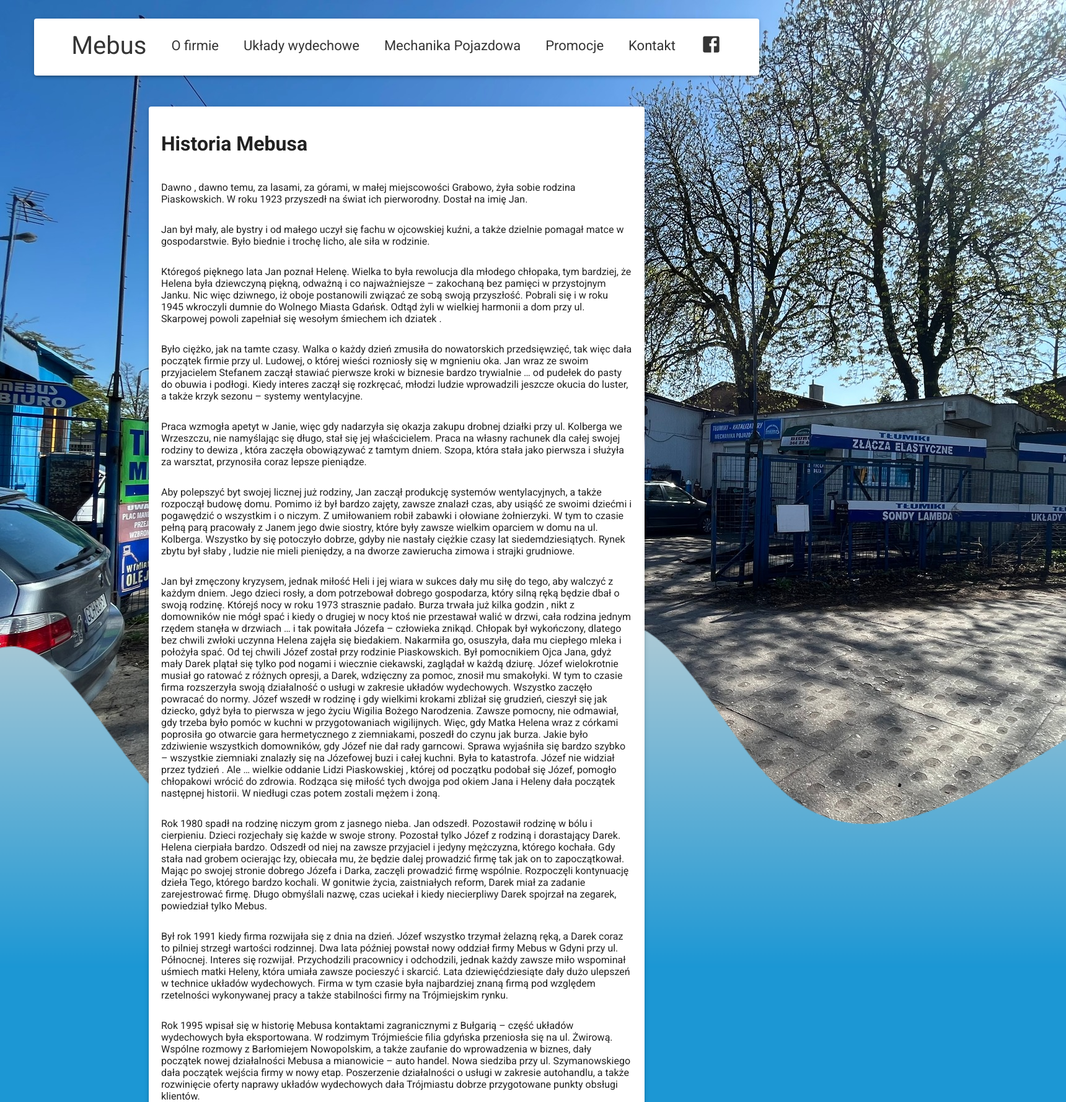
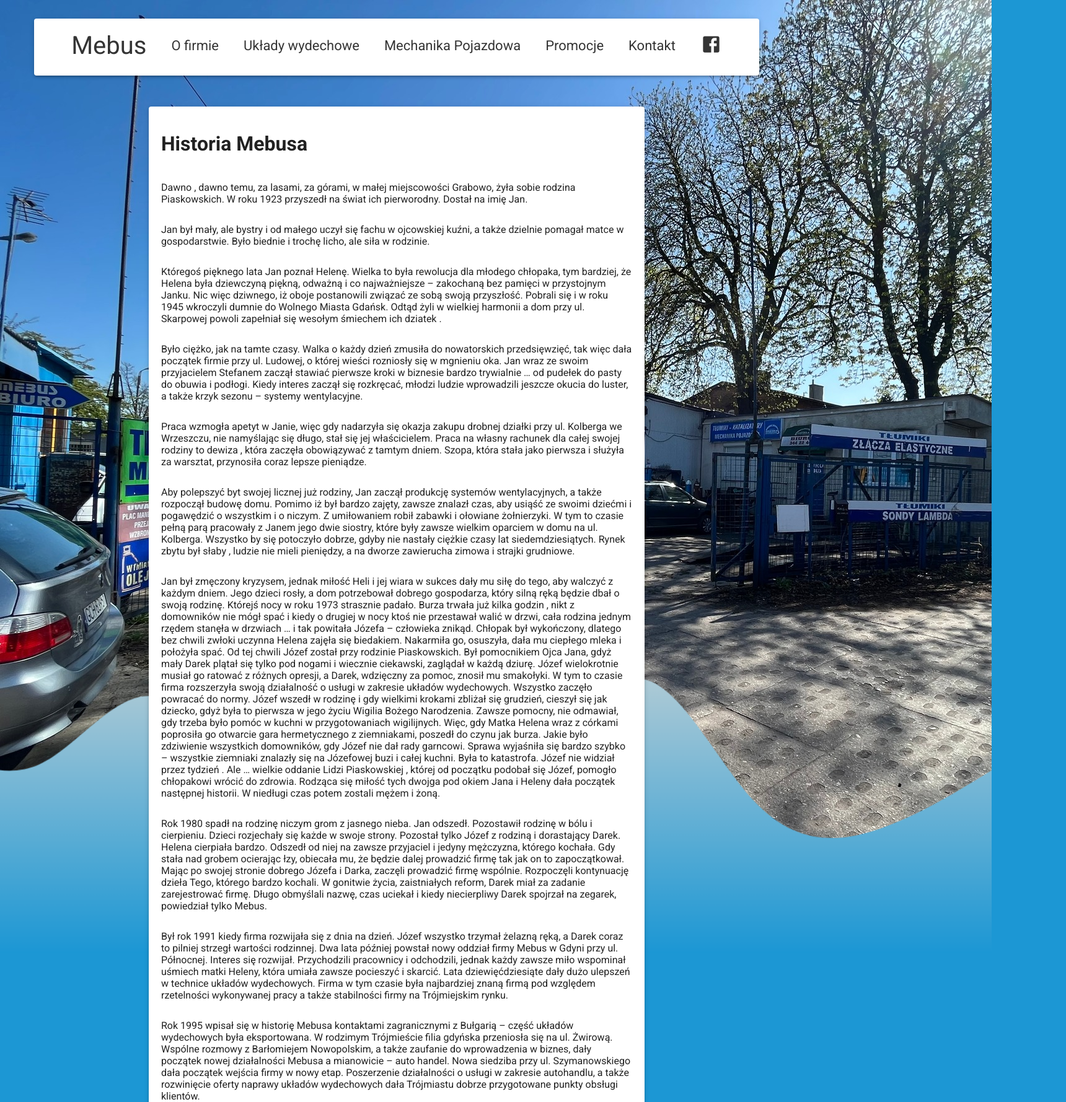
Before and after one commit to M-ac-i-ej-s/Mebus-s-c-project, a React (Vite) app: page /home/about in a window 1280 px wide. Shown: the top 1779 px of the page at 62% size, 1720 px wide, since content can reach past the window. Built offline with nearby package versions, Linux system fonts and the light colour scheme.

Commit message:
about-wave

```diff
--- a/src/styles/pages/aboutPage.scss
+++ b/src/styles/pages/aboutPage.scss
@@ -16,7 +16,8 @@
     .div__wave {
         position: absolute;
         z-index: -1;
-        top: 119vh;
-        scale: 1.5;
+        top: 1000px;
+        width: 100%;
+        scale: 1.2;
     }
 }
```
